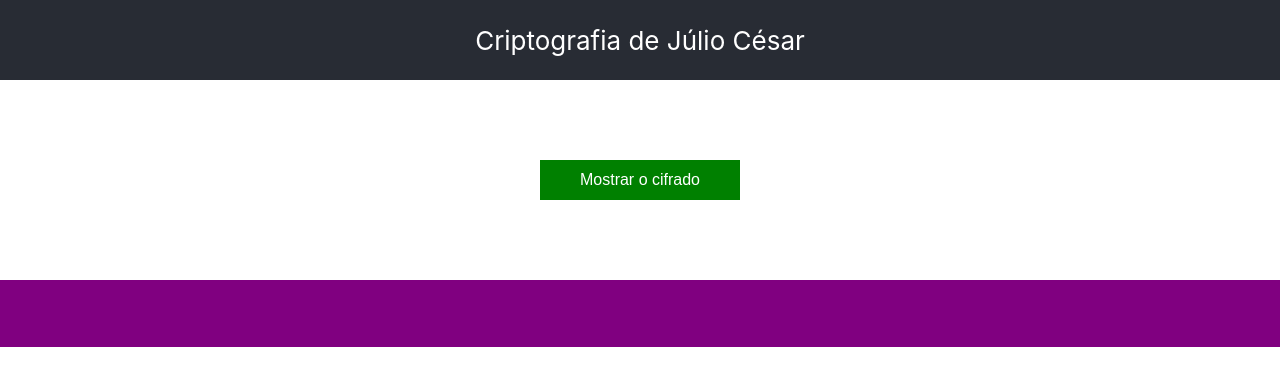
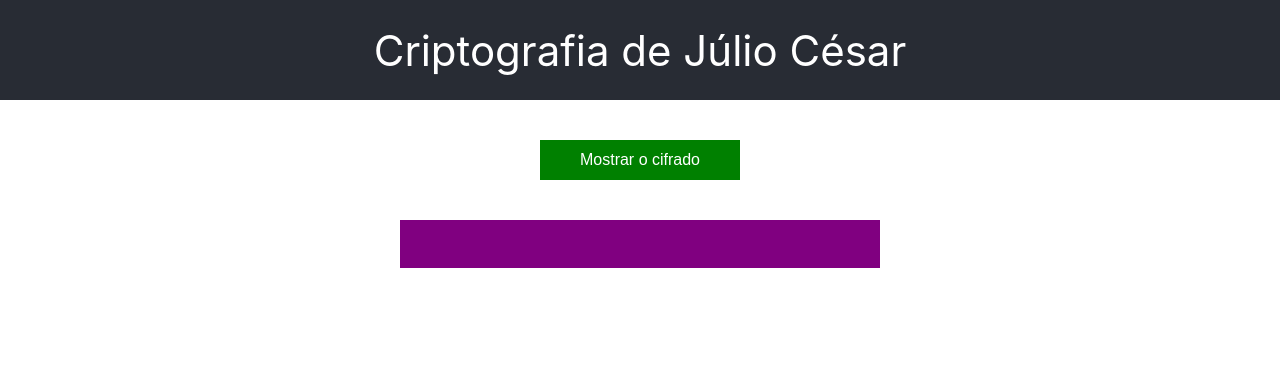
Before and after one commit to fabioborgesjr/ad-challenge, a React app: page / in a window 1280 px wide. Built offline with nearby package versions, Linux system fonts and the light colour scheme.

Commit message:
Style updated

```diff
--- a/src/components/utils/button/Button.css
+++ b/src/components/utils/button/Button.css
@@ -1,5 +1,6 @@
 .button__container {
-    margin: 10vh;
+    margin-block-start: 5vh;
+    margin-block-end: 5vh;
     text-align: center;
 }
 
@@ -7,6 +8,7 @@
     background-color:green;
     border: none;
     color: white;
+    align-items: center;
     font-size: 16px;
     height: 40px;
     width: 200px;
--- a/src/components/utils/display/Display.css
+++ b/src/components/utils/display/Display.css
@@ -1,8 +1,13 @@
 .display {
     background-color: purple;
+    color: white;
     display: flex;
-    justify-content: flex-end;
+    justify-content: center;
     align-items: center;
-    font-size: 2.1em;
+    font-size: 1.5em;
     overflow: hidden;
+    margin-inline-start: 50vh;
+    margin-inline-end: 50vh;
+    padding-inline-start: 10vh;
+    padding-inline-end: 10vh;
 }
--- a/src/main/App.css
+++ b/src/main/App.css
@@ -9,6 +9,7 @@
   flex-direction: column;
   align-items: center;
   justify-content: center;
-  font-size: calc(10px + 2vmin);
+  padding: 10px;
+  font-size: calc(10px + 4vmin);
   color: white;
 }
```
